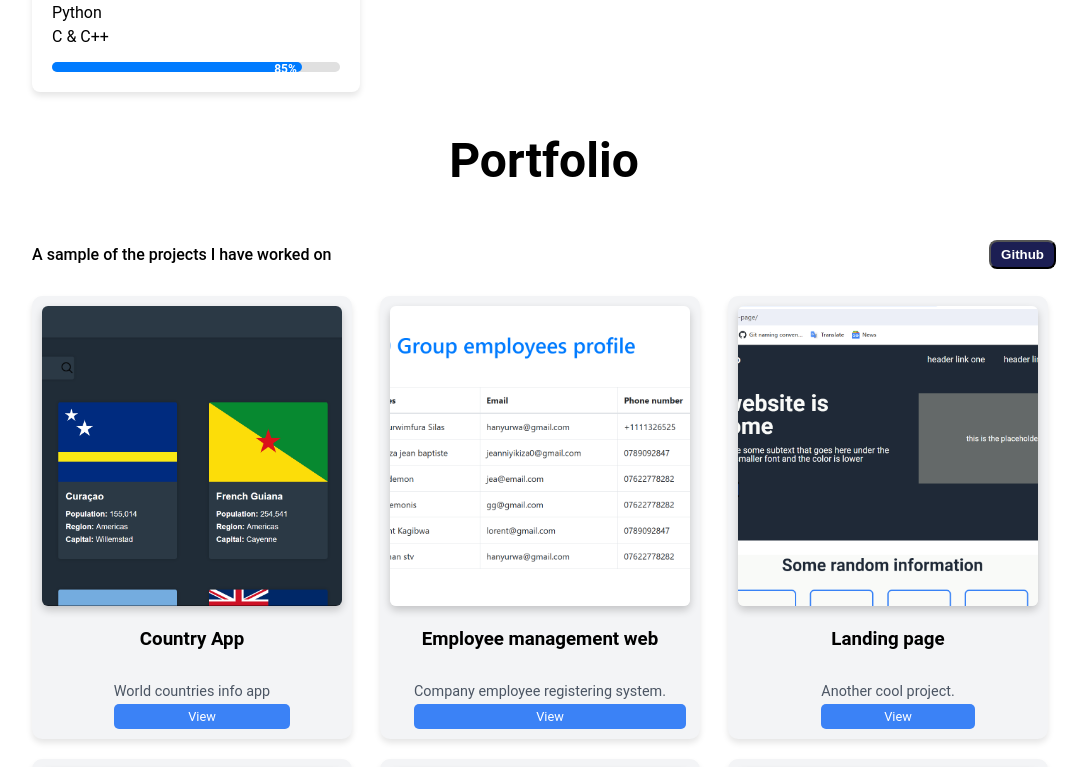
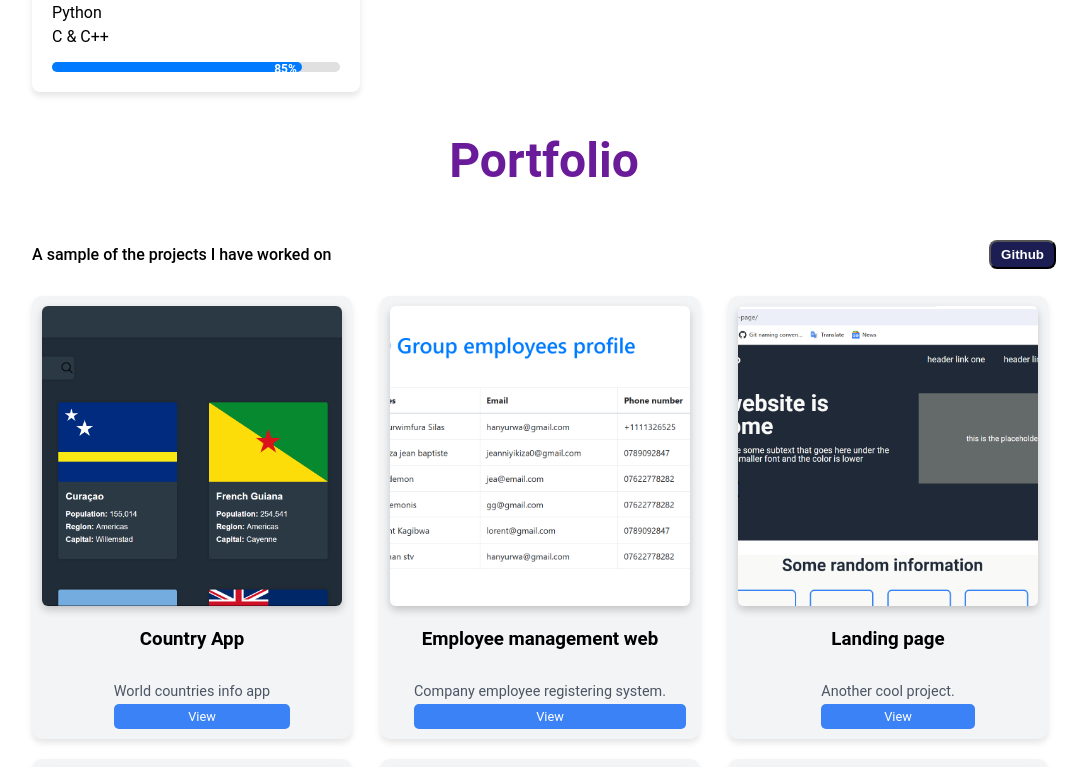
Before and after one commit to NIYIKIZA20/Personal_portifolio, a React (Create React App) app: page / in a window 1280 px wide. Shown: the part 2360-3127 px from the top of the page, without its empty margins (96-1183 px from the left). Built offline with nearby package versions, Linux system fonts and the light colour scheme.

Commit message:
titles section updated

```diff
--- a/src/App.css
+++ b/src/App.css
@@ -226,7 +226,11 @@ body.dark {
   overflow-x: hidden;
 
 }
-.profile-title, .skills-title {
+.profile-title,
+ .skills-title,
+ .contact-title,
+ .portfolio-main-title,
+ .sectionsHeading {
   font-size: 2.5rem;
   color: #6a1b9a;
 }
```
